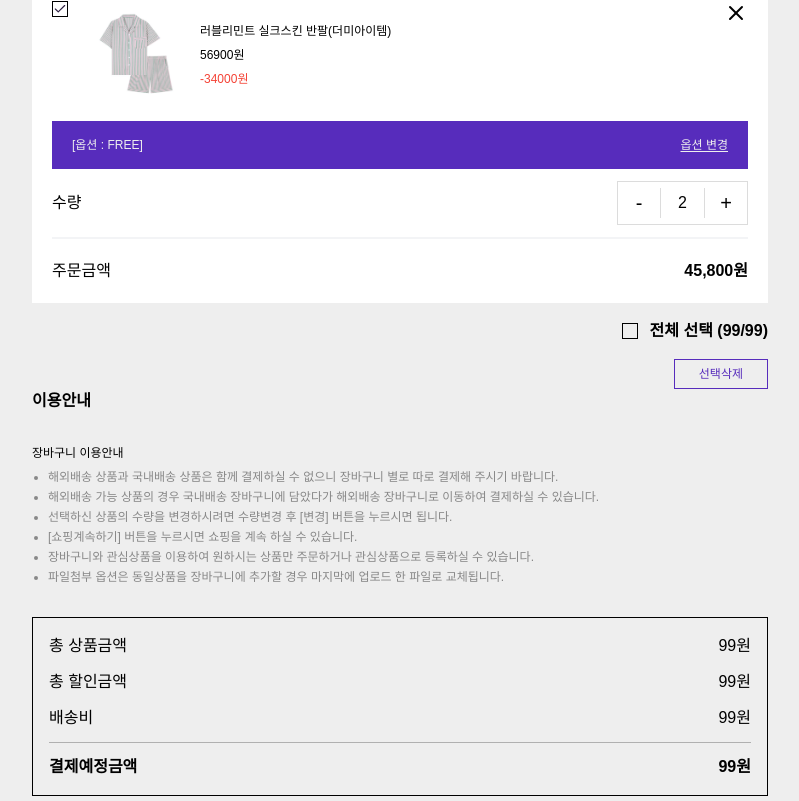
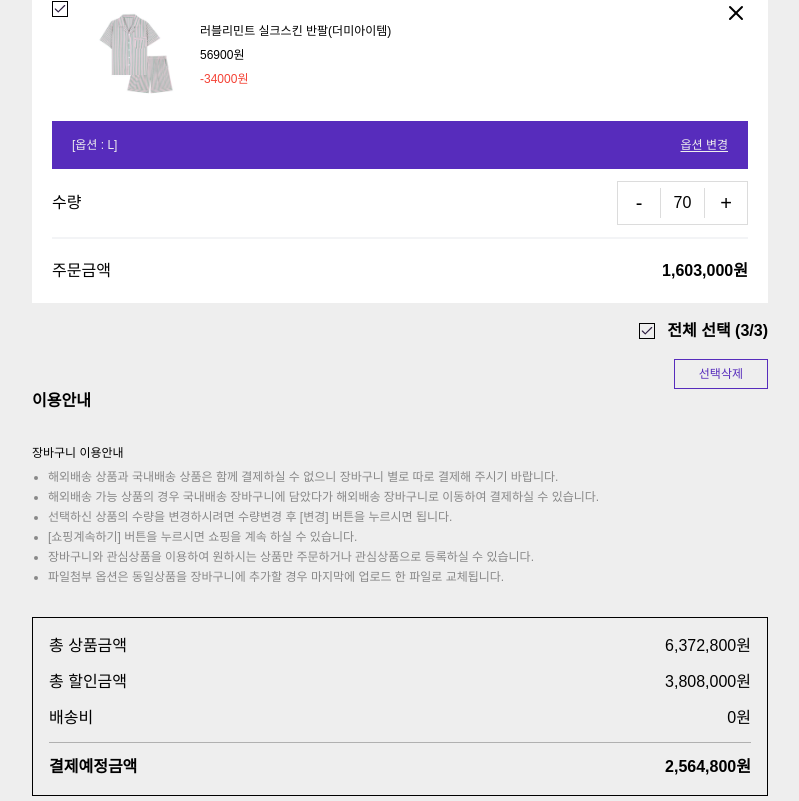
Before and after one commit to SiwonYoo/Twogether, a Next.js app: page /cart in a window 1280 px wide. Shown: the part 819-1620 px from the top of the page, without its empty margins (240-1039 px from the left). Built offline with nearby package versions, Linux system fonts and the light colour scheme; a web font is replaced by a local one.

Commit message:
✨ feat: Apply component and global state management for cart page

```diff
--- a/src/components/cart/CartItemCard.tsx
+++ b/src/components/cart/CartItemCard.tsx
@@ -8,10 +8,18 @@ import useCartStore from '@/stores/useCartStore';
 interface CartItemCardProps {
   cartItem: CartItem;
   selected?: boolean;
+  onCheckBoxChange?: (checked: boolean) => void;
 }
 
-export default function CartItemCard({ cartItem, selected = true }: CartItemCardProps) {
+export default function CartItemCard({ cartItem, selected = true, onCheckBoxChange }: CartItemCardProps) {
+  const { updateQuantity, deleteItem } = useCartStore();
+
   const salePrice = (cartItem.price - cartItem.discount) * cartItem.quantity;
+
+  // Counter 수량 변경 시 호출될 함수
+  const onCounterChange = (newQuantity: number) => {
+    updateQuantity(cartItem.id, cartItem.option, newQuantity);
+  };
 
   return (
     <article className="flex flex-col gap-3 px-2 py-3">
@@ -23,6 +31,7 @@ export default function CartItemCard({ cartItem, selected = true }: CartItemCard
           label={`${cartItem.name} 선택 체크박스`}
           hideLabel
           checked={selected}
+          onChange={onCheckBoxChange}
         />
 
         <figure className="shrink-0 self-center">
@@ -44,7 +53,7 @@ export default function CartItemCard({ cartItem, selected = true }: CartItemCard
         </div>
 
         {/* 삭제 버튼 */}
-        <button type="button" className="cursor-pointer">
+        <button type="button" className="cursor-pointer" onClick={() => deleteItem(cartItem.id, cartItem.option)}>
           <LucideX size={24} />
         </button>
       </div>
@@ -60,7 +69,7 @@ export default function CartItemCard({ cartItem, selected = true }: CartItemCard
       {/* 수량 변경 */}
       <div className="flex flex-row items-center justify-between">
         <span className="">수량</span>
-        <Counter quantity={cartItem.quantity} onChange={() => {}} />
+        <Counter quantity={cartItem.quantity} onChange={onCounterChange} />
       </div>
 
       <hr className="border-1 border-gray-100" />
--- a/src/components/cart/CartListItem.tsx
+++ b/src/components/cart/CartListItem.tsx
@@ -4,13 +4,14 @@ import CartItemCard from '@/components/cart/CartItemCard';
 interface CartListItemProps {
   cartItem: CartItem;
   selected?: boolean;
+  onCheckBoxChange?: (checked: boolean) => void;
   isLast?: boolean;
 }
 
-function CartListItem({ cartItem, selected = true, isLast = false }: CartListItemProps) {
+function CartListItem({ cartItem, selected = true, onCheckBoxChange, isLast = false }: CartListItemProps) {
   return (
     <li>
-      <CartItemCard cartItem={cartItem} selected={selected} />
+      <CartItemCard cartItem={cartItem} selected={selected} onCheckBoxChange={onCheckBoxChange} />
       {!isLast && <hr className="border-gray-200 border-1" />}
     </li>
   );
--- a/src/components/cart/CartListSection.tsx
+++ b/src/components/cart/CartListSection.tsx
@@ -1,7 +1,7 @@
 'use client';
 
 import CartListItem from '@/components/cart/CartListItem';
-import { Flag, LucideChevronDown, LucideChevronUp } from 'lucide-react';
+import { LucideChevronDown, LucideChevronUp } from 'lucide-react';
 import { SizeOption } from '@/constants/options';
 import CheckBox from '@/components/common/CheckBox';
 import useCartStore from '@/stores/useCartStore';
@@ -17,7 +17,63 @@ const dummyItem = {
   quantity: 2,
 };
 
+// CartStore 전역 상태에 등록할 더미 카트 데이터
+const dummyCart = {
+  items: [
+    { ...dummyItem },
+    { ...dummyItem, option: 'M' as SizeOption, quantity: 40 },
+    { ...dummyItem, option: 'L' as SizeOption, quantity: 70 },
+  ],
+};
+
 export default function CartListSection() {
+  // 장바구니 전역 상태관리
+  const { items, addItem, deleteItem } = useCartStore();
+  // 장바구니 접기 / 열기 상태관리
+  const [isOpen, setIsOpen] = useState<boolean>(true);
+  // 개별 체크박스 상태관리
+  const [checkedIds, setCheckedIds] = useState<string[]>([]);
+
+  useEffect(() => {
+    // 전역 상태에 더미 데이터 임시로 add
+    dummyCart.items.forEach((item) => {
+      addItem(item);
+    });
+
+    // 처음엔 모든 체크박스 선택되게 초기화
+    setCheckedIds(dummyCart.items.map((item) => `${item.id}-${item.option}`));
+  }, []);
+
+  const toggleCardListSectionFolding = () => {
+    setIsOpen((prev) => !prev);
+  };
+
+  const toggleAllCheckBox = (checked: boolean) => {
+    if (checked) {
+      setCheckedIds(items.map((item) => `${item.id}-${item.option}`));
+    } else {
+      setCheckedIds([]);
+    }
+  };
+
+  const deleteSelectedItems = () => {
+    for (let i = 0; i < checkedIds.length; i++) {
+      const key = checkedIds[i];
+      const [id, optionStr] = key.split('-');
+      const option = optionStr as SizeOption;
+
+      deleteItem(id, option);
+      setCheckedIds([]);
+    }
+  };
+
+  // 개별 체크박스 선택시 호출될 콜백함수. CheckBox 컴포넌트에서 사용
+  const toggleCardCheckBox = (id: string, checked: boolean) => {
+    setCheckedIds((prev) => (checked ? [...prev, id] : prev.filter((cid) => cid !== id)));
+  };
+
+  const isAllChecked = checkedIds.length === items.length;
+
   return (
     <>
       <section>
@@ -28,29 +84,49 @@ export default function CartListSection() {
             id="cart-list-toggle"
             aria-label="장바구니 상품 목록 접기"
             aria-expanded="true"
+            onClick={toggleCardListSectionFolding}
             className="hover:cursor-pointer"
           >
-            <LucideChevronUp />
+            {isOpen ? <LucideChevronUp /> : <LucideChevronDown />}
             <span className="sr-only">목록 접기</span>
           </button>
         </div>
 
-        <ul className="flex flex-col px-3 bg-[#ffffff] gap-3">
-          <CartListItem key={1} cartItem={dummyItem} selected={true} isLast={false} />
-          <CartListItem key={2} cartItem={dummyItem} selected={true} isLast={false} />
-          <CartListItem key={3} cartItem={dummyItem} selected={true} isLast={true} />
+        <ul className={`flex flex-col px-3 bg-[#ffffff] gap-3 ${isOpen ? '' : 'hidden'}`}>
+          {/* 전역상태의 items(장바구니 리스트)를 바탕으로 장바구니 카드 동적 생성 */}
+          {items.map((item, index) => (
+            <CartListItem
+              key={`${item.id}-${item.option}`}
+              cartItem={item}
+              selected={checkedIds.includes(`${item.id}-${item.option}`)}
+              onCheckBoxChange={(checked) => toggleCardCheckBox(`${item.id}-${item.option}`, checked)}
+              isLast={index === items.length - 1}
+            />
+          ))}
         </ul>
       </section>
 
-      <section>
+      <section className={`${isOpen ? '' : 'hidden'}`}>
         <div className="flex flex-row items-center gap-2 my-4 justify-end">
-          <CheckBox id="select-all-cart-items-checkbox" name="-items-select-all" label="전체 선택 체크박스" hideLabel />
+          <CheckBox
+            id="select-all-cart-items-checkbox"
+            name="-items-select-all"
+            label="전체 선택 체크박스"
+            hideLabel
+            checked={isAllChecked}
+            onChange={toggleAllCheckBox}
+          />
           <label id="all-checked-label" className="font-bold">
-            전체 선택 (99/99)
+            전체 선택 ({checkedIds.length}/{items.length})
           </label>
         </div>
         <div className="flex justify-end">
-          <button className="text-secondary-2 text-xs border-1 px-6 py-1.5 cursor-pointer">선택삭제</button>
+          <button
+            className="text-secondary-2 text-xs border-1 px-6 py-1.5 cursor-pointer"
+            onClick={deleteSelectedItems}
+          >
+            선택삭제
+          </button>
         </div>
       </section>
     </>
--- a/src/components/cart/PriceDetailsSection.tsx
+++ b/src/components/cart/PriceDetailsSection.tsx
@@ -2,29 +2,32 @@
 import useCartStore from '@/stores/useCartStore';
 import { calculateTotalPrice, calculateDeliveryFee, calculateTotalDiscount, calculateFinalAmount } from '@/utils/cart';
 
-export default function InfoSection() {
+export default function PriceDetailsSection() {
+  // 전역 상태 연결
+  const { items } = useCartStore();
+
   return (
     <section className="flex flex-col gap-3 p-4 border-1 mb-4">
       <div className="flex flex-row justify-between">
         <p>총 상품금액</p>
-        <p>99원</p>
+        <p>{calculateTotalPrice(items).toLocaleString()}원</p>
       </div>
 
       <div className="flex flex-row justify-between">
         <p>총 할인금액</p>
-        <p>99원</p>
+        <p>{calculateTotalDiscount(items).toLocaleString()}원</p>
       </div>
 
       <div className="flex flex-row justify-between">
         <p>배송비</p>
-        <p>99원</p>
+        <p>{calculateDeliveryFee(items).toLocaleString()}원</p>
       </div>
 
       <hr className="border-gray-250" />
 
       <div className="flex flex-row justify-between font-bold">
         <p className="">결제예정금액</p>
-        <p>99원</p>
+        <p>{calculateFinalAmount(items).toLocaleString()}원</p>
       </div>
     </section>
   );
```
